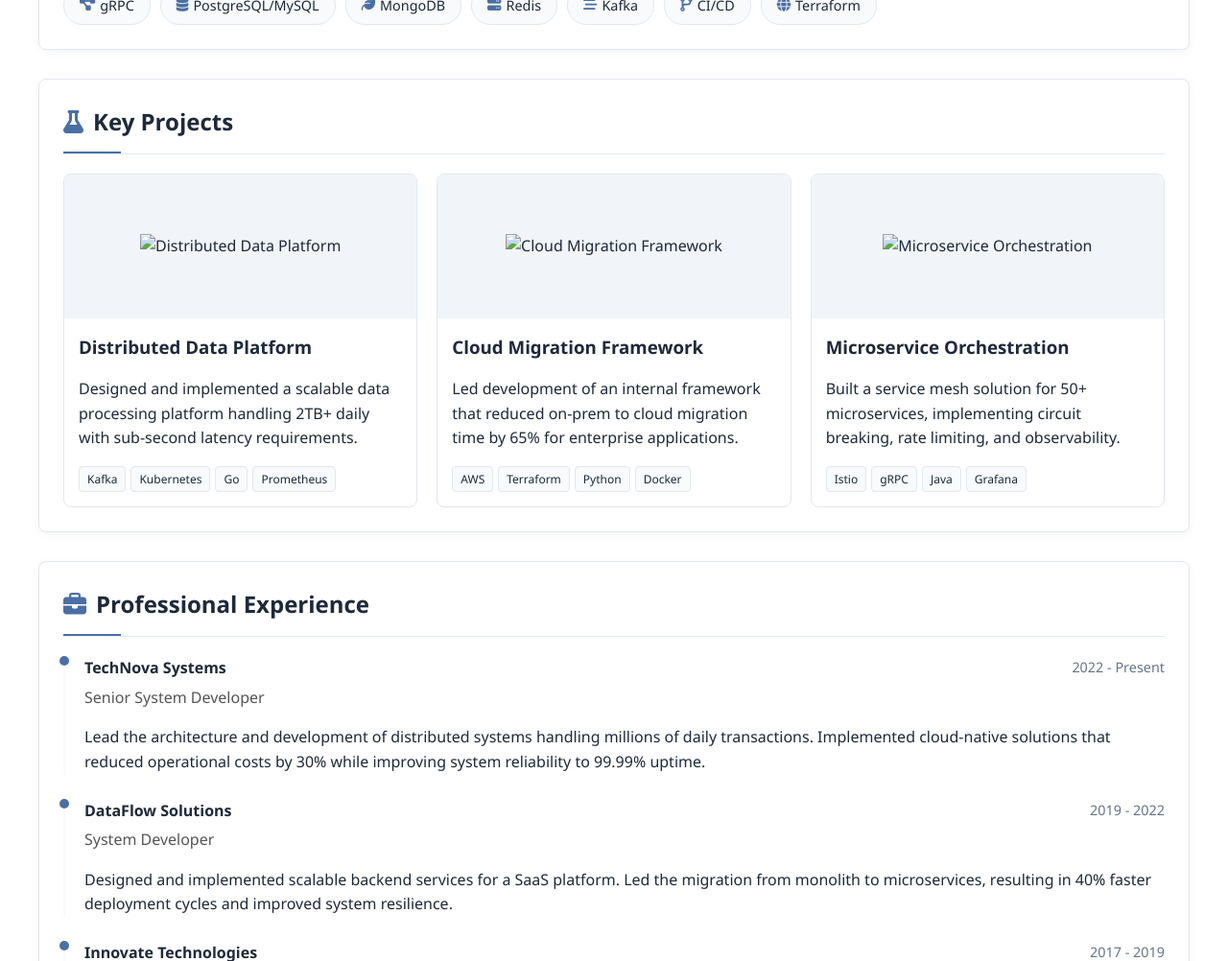
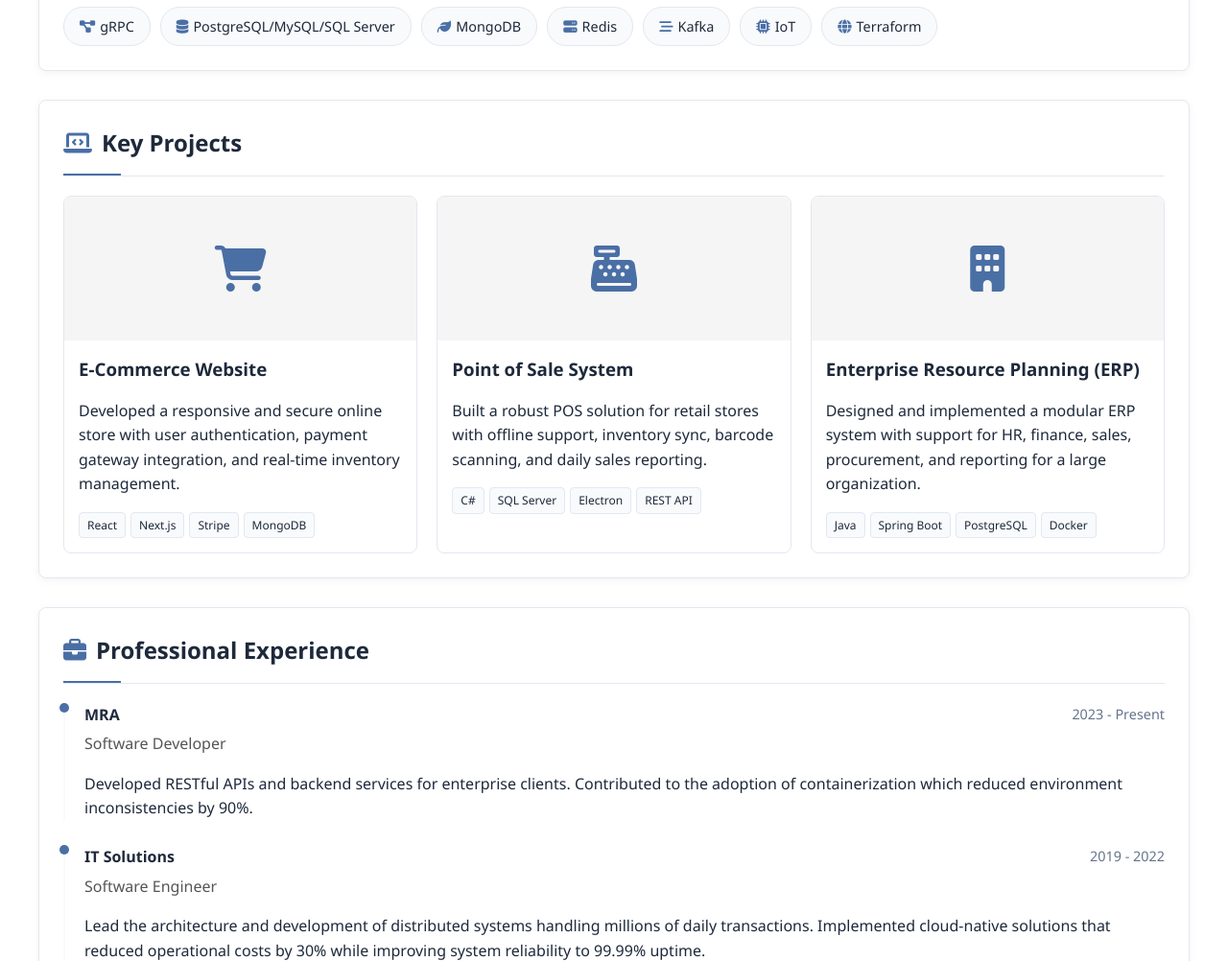
Before and after one commit to misheckzuze/PersonalProfilePage, a plain HTML site: page index.html in a window 1280 px wide. Shown: the part 708-1710 px from the top of the page at 96% size. Drawn offline with Linux system fonts and the light colour scheme.

Commit message:
added real content

```diff
--- a/index.html
+++ b/index.html
@@ -3,7 +3,7 @@
 <head>
   <meta charset="UTF-8">
   <meta name="viewport" content="width=device-width, initial-scale=1.0">
-  <title>Alex Chen - System Developer</title>
+  <title>Misheck Zuze - System Developer</title>
   <link rel="stylesheet" href="https://cdnjs.cloudflare.com/ajax/libs/font-awesome/6.4.0/css/all.min.css">
   <style>
     :root {
@@ -335,6 +335,16 @@
       margin-bottom: 15px;
     }
 
+    .icon-project {
+     display: flex;
+     align-items: center;
+     justify-content: center;
+     font-size: 3rem;
+     height: 150px;
+     background-color: #f5f5f5;
+     color: var(--icon-color);
+    }
+
     .social-link {
       width: 40px;
       height: 40px;
@@ -382,25 +392,25 @@
     <div class="container">
       <div class="header-content">
         <div class="profile-details">
-          <h1>Alex Chen <span class="highlight">System Developer</span></h1>
-          <p class="tagline">Building robust, scalable systems and architecting elegant solutions</p>
+          <h1>Misheck Zuze <span class="highlight">System Developer</span></h1>
+          <p class="tagline">Building scalable systems and architecting elegant solutions</p>
           <div class="contact-info">
             <div class="contact-item">
-              <i class="fas fa-envelope"></i> alex.chen@example.com
+              <i class="fas fa-envelope"></i> misheckzuze1@gmail.com
             </div>
             <div class="contact-item">
-              <i class="fas fa-mobile-alt"></i> (555) 123-4567
+              <i class="fas fa-mobile-alt"></i> (265) 885-787-699
             </div>
             <div class="contact-item">
-              <i class="fas fa-map-marker-alt"></i> San Francisco, CA
+              <i class="fas fa-map-marker-alt"></i> Malawi, BT
             </div>
             <div class="contact-item">
-              <i class="fab fa-github"></i> github.com/alexchen
+              <i class="fab fa-github"></i> github.com/misheckzuze
             </div>
           </div>
         </div>
         <div class="profile-image">
-          <img src="/api/placeholder/400/400" alt="Alex Chen">
+          <img src="./img/misheck.jpg" alt="Misheck Zuze">
         </div>
       </div>
     </div>
@@ -412,7 +422,7 @@
         <i class="fas fa-lightbulb"></i>
         <h2>About Me</h2>
       </div>
-      <p>I'm a passionate system developer with 7+ years of experience designing and implementing enterprise-level software solutions. I specialize in distributed systems, cloud architecture, and developing high-performance applications that scale. My approach combines technical expertise with strategic thinking to solve complex problems while ensuring maintainable, future-proof code.</p>
+      <p>I'm a passionate system developer with 5+ years of experience designing and implementing enterprise-level software solutions. I specialize in distributed systems, cloud architecture, and developing high-performance applications that scale. My approach combines technical expertise with strategic thinking to solve complex problems while ensuring maintainable, future-proof code.</p>
     </section>
 
     <section class="card">
@@ -423,110 +433,104 @@
       <div class="skills-container">
         <div class="skill-tag"><i class="fab fa-java"></i> Java/Spring Boot</div>
         <div class="skill-tag"><i class="fab fa-python"></i> Python</div>
-        <div class="skill-tag"><i class="fab fa-golang"></i> Golang</div>
-        <div class="skill-tag"><i class="fas fa-dharmachakra"></i> Kubernetes</div>
-        <div class="skill-tag"><i class="fab fa-docker"></i> Docker</div>
+        <div class="skill-tag"><i class="fas fa-code"></i> C#</div>
+        <div class="skill-tag"><i class="fab fa-react"></i> React</div>
+        <div class="skill-tag"><i class="fab fa-react"></i> Next.js</div>
+        <div class="skill-tag"><i class="fab fa-vuejs"></i> Vue.js</div>
         <div class="skill-tag"><i class="fab fa-aws"></i> AWS/Azure</div>
         <div class="skill-tag"><i class="fas fa-network-wired"></i> Microservices</div>
         <div class="skill-tag"><i class="fas fa-exchange-alt"></i> RESTful APIs</div>
         <div class="skill-tag"><i class="fas fa-project-diagram"></i> gRPC</div>
-        <div class="skill-tag"><i class="fas fa-database"></i> PostgreSQL/MySQL</div>
+        <div class="skill-tag"><i class="fas fa-database"></i> PostgreSQL/MySQL/SQL Server</div>
         <div class="skill-tag"><i class="fas fa-leaf"></i> MongoDB</div>
         <div class="skill-tag"><i class="fas fa-server"></i> Redis</div>
         <div class="skill-tag"><i class="fas fa-stream"></i> Kafka</div>
-        <div class="skill-tag"><i class="fas fa-code-branch"></i> CI/CD</div>
+        <div class="skill-tag"><i class="fas fa-microchip"></i> IoT</div>
         <div class="skill-tag"><i class="fas fa-globe"></i> Terraform</div>
       </div>
     </section>
 
     <section class="card">
       <div class="section-title">
-        <i class="fas fa-flask"></i>
+        <i class="fas fa-laptop-code"></i>
         <h2>Key Projects</h2>
       </div>
       <div class="projects-grid">
+
         <div class="project-card">
-          <div class="project-image">
-            <img src="/api/placeholder/300/150" alt="Distributed Data Platform">
+          <div class="project-image icon-project">
+            <i class="fas fa-shopping-cart"></i>
           </div>
           <div class="project-content">
-            <h3 class="project-title">Distributed Data Platform</h3>
-            <p>Designed and implemented a scalable data processing platform handling 2TB+ daily with sub-second latency requirements.</p>
+            <h3 class="project-title">E-Commerce Website</h3>
+            <p>Developed a responsive and secure online store with user authentication, payment gateway integration, and real-time inventory management.</p>
             <div class="project-tags">
-              <span class="project-tag">Kafka</span>
-              <span class="project-tag">Kubernetes</span>
-              <span class="project-tag">Go</span>
-              <span class="project-tag">Prometheus</span>
+              <span class="project-tag">React</span>
+              <span class="project-tag">Next.js</span>
+              <span class="project-tag">Stripe</span>
+              <span class="project-tag">MongoDB</span>
             </div>
           </div>
         </div>
 
         <div class="project-card">
-          <div class="project-image">
-            <img src="/api/placeholder/300/150" alt="Cloud Migration Framework">
+          <div class="project-image icon-project">
+            <i class="fas fa-cash-register"></i>
           </div>
           <div class="project-content">
-            <h3 class="project-title">Cloud Migration Framework</h3>
-            <p>Led development of an internal framework that reduced on-prem to cloud migration time by 65% for enterprise applications.</p>
+            <h3 class="project-title">Point of Sale System</h3>
+            <p>Built a robust POS solution for retail stores with offline support, inventory sync, barcode scanning, and daily sales reporting.</p>
             <div class="project-tags">
-              <span class="project-tag">AWS</span>
-              <span class="project-tag">Terraform</span>
-              <span class="project-tag">Python</span>
+              <span class="project-tag">C#</span>
+              <span class="project-tag">SQL Server</span>
+              <span class="project-tag">Electron</span>
+              <span class="project-tag">REST API</span>
+            </div>
+          </div>
+        </div>
+
+        <div class="project-card">
+          <div class="project-image icon-project">
+            <i class="fas fa-building"></i>
+          </div>
+          <div class="project-content">
+            <h3 class="project-title">Enterprise Resource Planning (ERP)</h3>
+            <p>Designed and implemented a modular ERP system with support for HR, finance, sales, procurement, and reporting for a large organization.</p>
+            <div class="project-tags">
+              <span class="project-tag">Java</span>
+              <span class="project-tag">Spring Boot</span>
+              <span class="project-tag">PostgreSQL</span>
               <span class="project-tag">Docker</span>
             </div>
           </div>
         </div>
 
-        <div class="project-card">
-          <div class="project-image">
-            <img src="/api/placeholder/300/150" alt="Microservice Orchestration">
-          </div>
-          <div class="project-content">
-            <h3 class="project-title">Microservice Orchestration</h3>
-            <p>Built a service mesh solution for 50+ microservices, implementing circuit breaking, rate limiting, and observability.</p>
-            <div class="project-tags">
-              <span class="project-tag">Istio</span>
-              <span class="project-tag">gRPC</span>
-              <span class="project-tag">Java</span>
-              <span class="project-tag">Grafana</span>
-            </div>
-          </div>
-        </div>
       </div>
     </section>
+
 
     <section class="card">
       <div class="section-title">
         <i class="fas fa-briefcase"></i>
         <h2>Professional Experience</h2>
       </div>
-
       <div class="experience-item">
         <div class="timeline-header">
-          <div class="company">TechNova Systems</div>
-          <div class="date">2022 - Present</div>
+          <div class="company">MRA</div>
+          <div class="date">2023 - Present</div>
         </div>
-        <div class="position">Senior System Developer</div>
+        <div class="position">Software Developer</div>
+        <p>Developed RESTful APIs and backend services for enterprise clients. Contributed to the adoption of containerization which reduced environment inconsistencies by 90%.</p>
+      </div>
+      <div class="experience-item">
+        <div class="timeline-header">
+          <div class="company">IT Solutions</div>
+          <div class="date">2019 - 2022</div>
+        </div>
+        <div class="position">Software Engineer</div>
         <p>Lead the architecture and development of distributed systems handling millions of daily transactions. Implemented cloud-native solutions that reduced operational costs by 30% while improving system reliability to 99.99% uptime.</p>
       </div>
 
-      <div class="experience-item">
-        <div class="timeline-header">
-          <div class="company">DataFlow Solutions</div>
-          <div class="date">2019 - 2022</div>
-        </div>
-        <div class="position">System Developer</div>
-        <p>Designed and implemented scalable backend services for a SaaS platform. Led the migration from monolith to microservices, resulting in 40% faster deployment cycles and improved system resilience.</p>
-      </div>
-
-      <div class="experience-item">
-        <div class="timeline-header">
-          <div class="company">Innovate Technologies</div>
-          <div class="date">2017 - 2019</div>
-        </div>
-        <div class="position">Software Engineer</div>
-        <p>Developed RESTful APIs and backend services for enterprise clients. Contributed to the adoption of containerization which reduced environment inconsistencies by 90%.</p>
-      </div>
     </section>
 
     <section class="card">
@@ -537,11 +541,11 @@
 
       <div class="experience-item">
         <div class="timeline-header">
-          <div class="company">Stanford University</div>
-          <div class="date">2013 - 2017</div>
+          <div class="company">Chancellor College</div>
+          <div class="date">2017 - 2022</div>
         </div>
         <div class="position">BS in Computer Science</div>
-        <p>Focus on Distributed Systems and Software Engineering. Graduated with honors.</p>
+        <p>Focus on Distributed Systems and Software Engineering.</p>
       </div>
 
       <div class="experience-item">
@@ -550,9 +554,11 @@
           <div class="date"></div>
         </div>
         <div class="position"></div>
-        <p>• AWS Certified Solutions Architect - Professional<br>
-        • Certified Kubernetes Administrator (CKA)<br>
-        • Google Professional Cloud Developer</p>
+        <p>
+        • Ethical Hacking certificate<br>
+        • DHIS 2 certificate<br>
+        • CCNA certificate<br>
+        • Mobile Application, Google Developer</p>
       </div>
     </section>
   </main>
@@ -571,7 +577,7 @@
         <a href="#" class="social-link" title="Twitter"><i class="fab fa-twitter"></i></a>
         <a href="#" class="social-link" title="Medium"><i class="fab fa-medium-m"></i></a>
       </div>
-      <p>© 2025 Alex Chen. All rights reserved.</p>
+      <p>© 2025 MIsheck Zuze. All rights reserved.</p>
     </div>
   </footer>
 </body>
```
Also changed, not shown: img/misheck.jpg (added).
